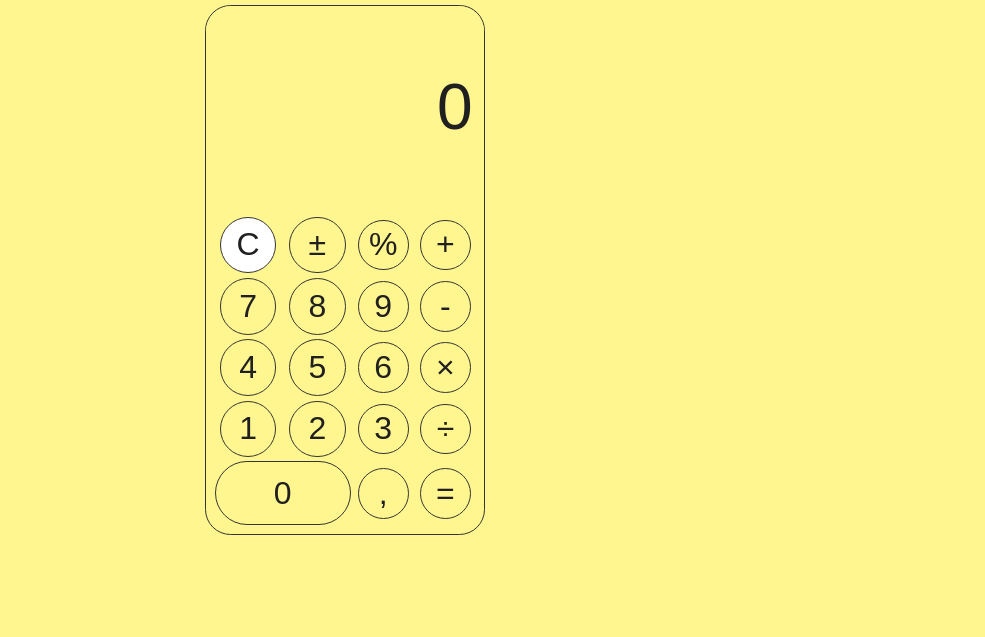
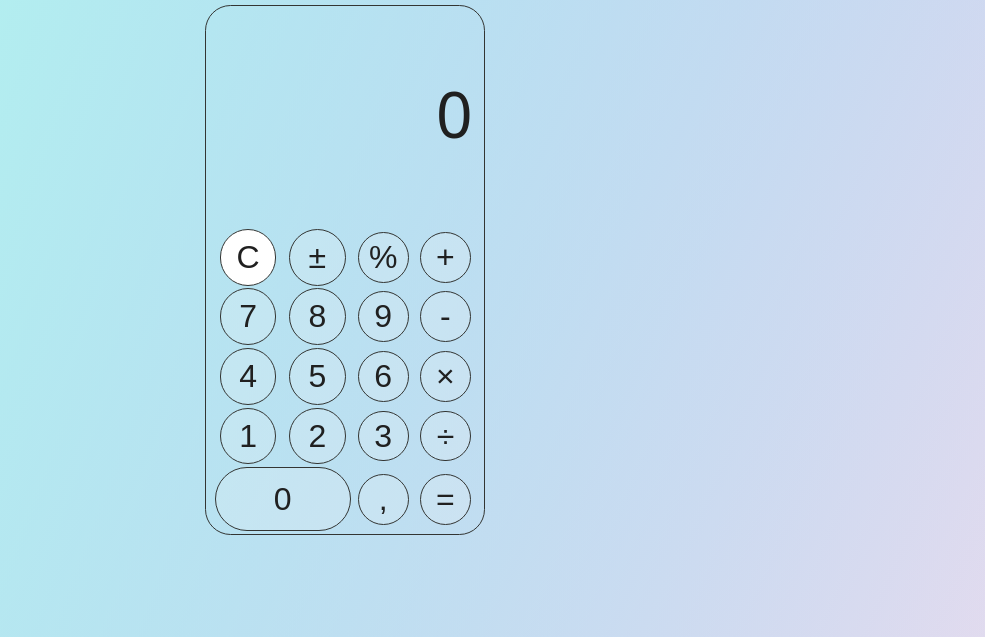
Before and after one commit to ArthurDenter/Calc, a plain HTML site: page index.html in a window 1280 px wide. Shown: the part 163-800 px from the top of the page, without its empty margins (295-1280 px from the left). Drawn offline with Linux system fonts and the light colour scheme; a web font is replaced by a local one.

Commit message:
change background body to gradient Changes to be committed: 	modified:   script.js 	modified:   styles.css

```diff
--- a/script.js
+++ b/script.js
@@ -151,7 +151,7 @@ function setButtonActive(id) {
 
 function setButtonInactive(id) {
   let button = document.getElementById(id);
-  button.style.backgroundColor = "#FFF68F";
+  button.style.backgroundColor = "rgba(245, 245, 245, 0.2)";
   button.style.color = "#202020";
   button.style.borderColor = "#333533";
 }
--- a/styles.css
+++ b/styles.css
@@ -9,16 +9,16 @@
 --tea-green: #c6ecaeff; */
 
 body {
+    font-family: tt-commons-pro, system-ui, "Segoe UI", Roboto, Helvetica, Arial, sans-serif, "Apple Color Emoji", "Segoe UI Emoji", "Segoe UI Symbol";
     box-sizing: border-box;
-    background-color: #FFF68F;
+    background-image: linear-gradient(109deg, #B7FDEDFF 0%, #3398E626 99%),linear-gradient(295deg, #FFE7F0FF 0%, #A5B4FFFF 99%);
     display: flex;
     flex-direction: column;
     justify-content: center;
     align-items: center;
     margin: 0;
     height: 100dvh;
-    font-family: tt-commons-pro, sans-serif;
-    font-weight: 400;
+    font-weight: 200;
     font-style: normal;
 
 }
@@ -26,7 +26,6 @@ body {
 .calc_app {
     aspect-ratio: 2.1/4;
     height: 66%;
-    background-color: #FFF68F;
     display: grid;
     grid-template-rows: 1fr 1fr 1fr;
     border-radius: 2vmax;
@@ -56,7 +55,6 @@ body {
 
 .result {
     grid-row: 1;
-    background-color: #FFF68F;
     color: #202020;
     display: flex;
     align-items: end;
@@ -91,7 +89,6 @@ body {
 .input_numbers_button {
     font-style: normal;
     font-weight: 200;
-    font-style: normal;
     border: none;
     color: #202020;
     text-align: center;
@@ -108,19 +105,15 @@ body {
 
 .input_operations_button:focus,
 .input_numbers_button:focus {
+    background-color: rgba(245, 245, 245, 0.2);
     color: #202020;
     outline: none;
     border: 1px solid #333533;
 }
 
-.input_operations_button {
-    background-color: #FFF68F;
-    border: 1px solid #333533;
-}
-
+.input_operations_button,
 .input_numbers_button {
-    /* background-color: #D5573B; */
-    background-color: #FFF68F;
+    background-color: rgba(245, 245, 245, 0.2);
     border: 1px solid #333533;
 }
 
```
